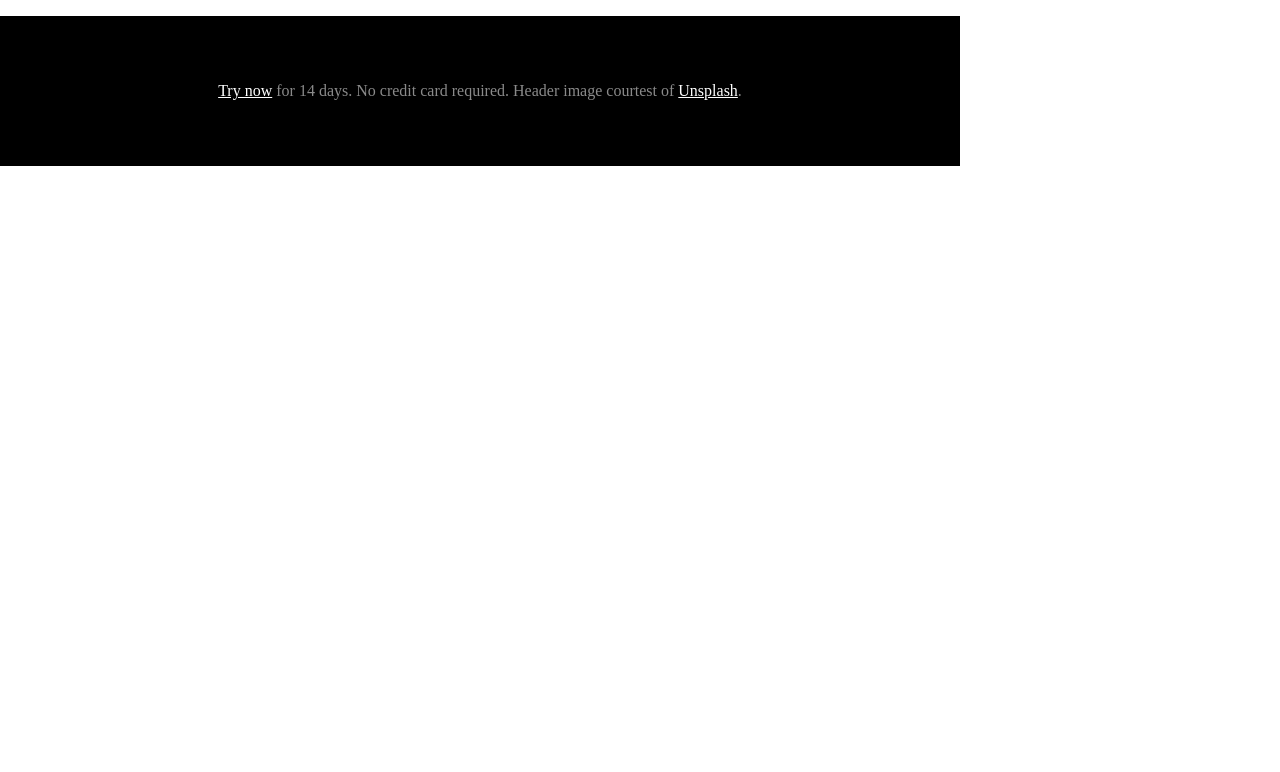
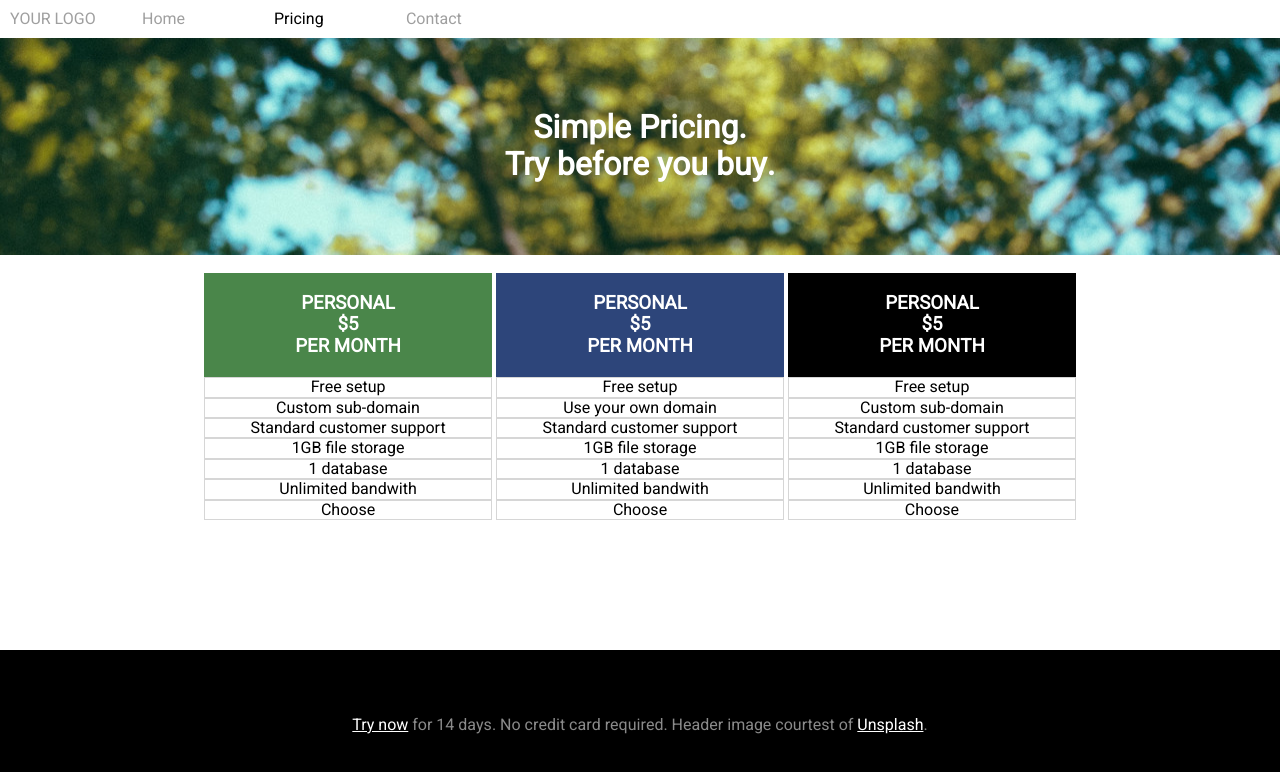
Before and after one commit to briangmcmillan/w1d3-recreate-mockup, a plain HTML site: page index.html in a window 1280 px wide. Drawn offline with nearby package versions, Linux system fonts and the light colour scheme.

Commit message:
Updated header, main, and footer, with images

```diff
--- a/css/global.css
+++ b/css/global.css
@@ -1,20 +1,98 @@
 * {
-    box-sizing: border-box;
+box-sizing: border-box;
+/*border: 1px solid red;*/
 }
+
+body {
+    font-family: 'Heebo', sans-serif;
+}
+
+img {
+    width: 100%;
+    height: 400px;
+}
+
+.home_row {
+    padding: 10px;
+}
+
+.home_button {
+    width: 10vw;
+    display: inline-block;
+}
+
+.your_logo {
+    color: rgb(159, 159, 159);
+}
+.home {
+    color: rgb(159, 159, 159);
+}
+.pricing {
+    color: black;
+}
+.contact {
+    color: rgb(159, 159, 159);
+}
+
+.header_image {
+    padding: 50px;
+    background: url(../img/assets/background.jpg);
+    text-align: center;
+    color: white;
+    background-size: cover;
+}
+
+.boxes {
+    text-align: center;
+    width: 960px;
+    margin: 0 auto;
+}
+.test {
+    width: 30%;
+    display: inline-block;
+}
+.box_green {
+    /*margin-right: 20px;*/
+    padding: 1px;
+    background-color: rgb(74, 134, 74);
+    color: white;
+}
+.box_blue {
+    /*margin-right: 20px;*/
+    padding: 1px;
+    background-color: rgb(45, 69, 122);
+    color: white;
+}
+.box_black {
+    /*margin-right: 20px;*/
+    padding: 1px;
+    background-color: black;
+    color: white;
+}
+.personal {
+    /*width: 30%;*/
+    /*margin-right: 20px;*/
+    color: black;
+    border: 1px solid rgb(214, 214, 214);
+}
+
+
 footer {
     text-align: center;
 }
+
 .footer_row {
-    width: 960px;
+    width: 100%;
     height: 150px;
     background-color: black;
     position: fixed;
+    bottom: 0px;
 }
 .footer_text {
     color: rgb(138, 138, 138);
     text-align: center;
     padding: 50px;
-    height: 150px
+    height: 50px
 }
 .footer_style {
     color: white;
--- a/index.html
+++ b/index.html
@@ -6,36 +6,144 @@
   <meta http-equiv="X-UA-Compatible" content="IE=edge" />
   <meta name="viewport" content="width=device-width, initial-scale=1.0" />
   <!-- Stylesheets go here. -->
+  <link href="https://fonts.googleapis.com/css?family=Heebo" rel="stylesheet">
   <link rel="stylesheet" type="text/css" href="https://cdnjs.cloudflare.com/ajax/libs/normalize/4.2.0/normalize.min.css" />
   <link rel="stylesheet" type="text/css" href="css/global.css" />
 </head>
 <body>
-
-  <header>
-    <section>
-      <p>
-
-      </p>
+  <header class="home_row">
+    <div class="home_button">
+      <span class="your_logo">YOUR LOGO</span>
+    </div>
+    <div class="home_button">
+      <span class="home">Home</span>
+    </div>
+    <div class="home_button">
+      <span class="pricing">Pricing</span>
+    </div>
+    <div class="home_button">
+      <span class="contact">Contact</span>
+    </div>
+  </header>
+  <header class="header_image">
+    <h1>Simple Pricing.<br/> Try before you buy.</h1>
+  </header>
+</br>
+  <main>
+    <section class="boxes">
+      <div class="test">
+        <div class="box_green">
+          <h3>PERSONAL</br>$5</br>PER MONTH</h3>
+        </div>
+        <div class="personal">
+          Free setup
+        </div>
+        <div class="personal">
+          Custom sub-domain
+        </div>
+        <div class="personal">
+          Standard customer support
+        </div>
+        <div class="personal">
+          1GB file storage
+        </div>
+        <div class="personal">
+          1 database
+        </div>
+        <div class="personal">
+          Unlimited bandwith
+        </div>
+        <div class="personal">
+          Choose
+        </div>
+      </div>
+      <div class="test">
+        <div class="box_blue">
+          <h3>PERSONAL</br>$5</br>PER MONTH</h3>
+        </div>
+        <div class="personal">
+          Free setup
+        </div>
+        <div class="personal">
+          Use your own domain
+        </div>
+        <div class="personal">
+          Standard customer support
+        </div>
+        <div class="personal">
+          1GB file storage
+        </div>
+        <div class="personal">
+          1 database
+        </div>
+        <div class="personal">
+          Unlimited bandwith
+        </div>
+        <div class="personal">
+          Choose
+        </div>
+      </div>
+      <div class="test">
+        <div class="box_black">
+          <h3>PERSONAL</br>$5</br>PER MONTH</h3>
+        </div>
+        <div class="personal">
+          Free setup
+        </div>
+        <div class="personal">
+          Custom sub-domain
+        </div>
+        <div class="personal">
+          Standard customer support
+        </div>
+        <div class="personal">
+          1GB file storage
+        </div>
+        <div class="personal">
+          1 database
+        </div>
+        <div class="personal">
+          Unlimited bandwith
+        </div>
+        <div class="personal">
+          Choose
+        </div>
+      </div>
     </section>
-    <section>
-      <p>
-
-      </p>
-    </section>
-  </header>
+      <!-- <div class="box_green">
+        <h3>PERSONAL</br>$5</br>PER MONTH</h3>
+      </div>
+      <div class="box_blue">
+        <h3>SMALL BUSINESS</br>$25</br>PER MONTH</h3>
+      </div>
+      <div class="box_black">
+        <h3>ENTERPRISE</br>$45</br>PER MONTH</h3>
+      </div>
+    </div>
+    <div class="boxes">
+      <div class="box">
+        <h3>PERSONAL</br>$5</br>PER MONTH</h3>
+      </div>
+      <div class="box">
+        <h3>SMALL BUSINESS</br>$25</br>PER MONTH</h3>
+      </div>
+      <div class="box">
+        <h3>ENTERPRISE</br>$45</br>PER MONTH</h3>
+      </div>
+    </div>
+    <div class="boxes">
+      <div class="box">
+        <h3>PERSONAL</br>$5</br>PER MONTH</h3>
+      </div>
+      <div class="box">
+        <h3>SMALL BUSINESS</br>$25</br>PER MONTH</h3>
+      </div>
+      <div class="box">
+        <h3>ENTERPRISE</br>$45</br>PER MONTH</h3>
+      </div>
+    </div> -->
 
 
-  <main>
-    <section>
-      <p>
-
-      </p>
-    </section>
-    <section>
-      <p>
-
-      </p>
-    </section>
   </main>
 
 
```
